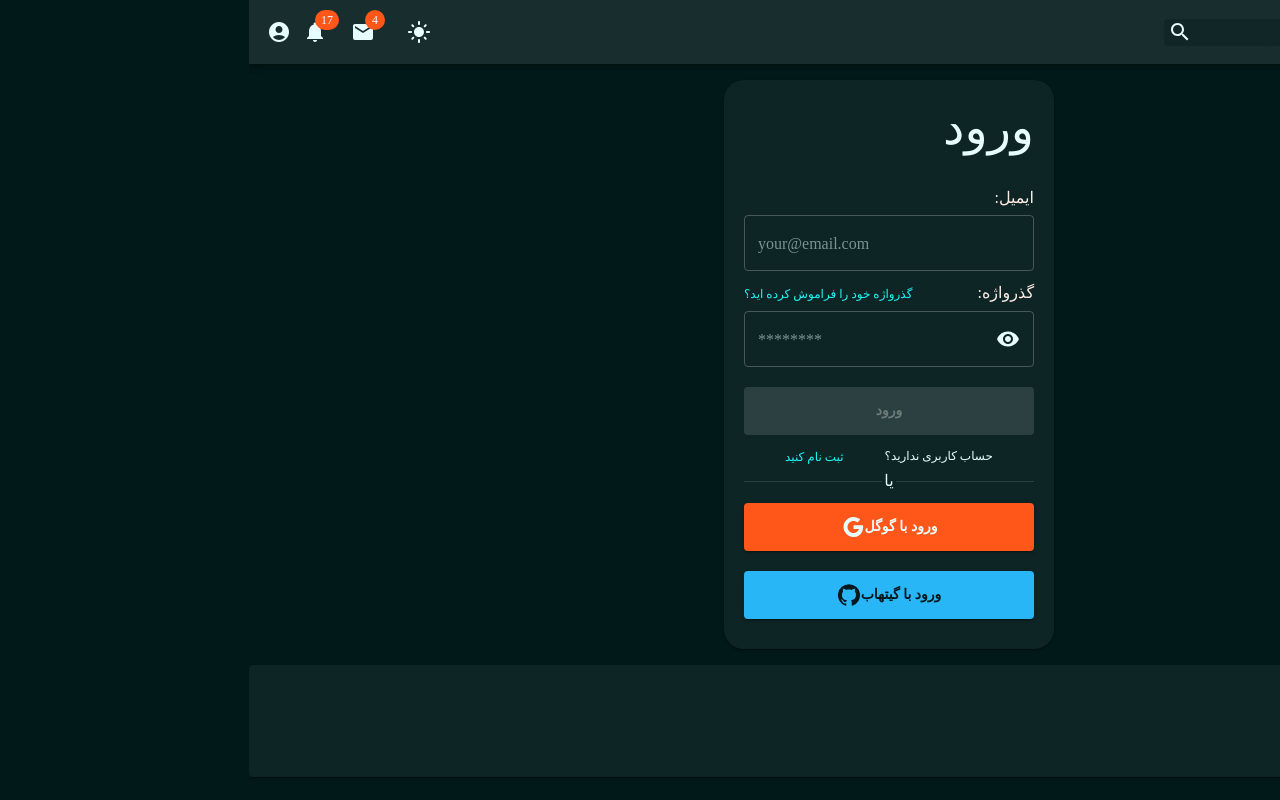
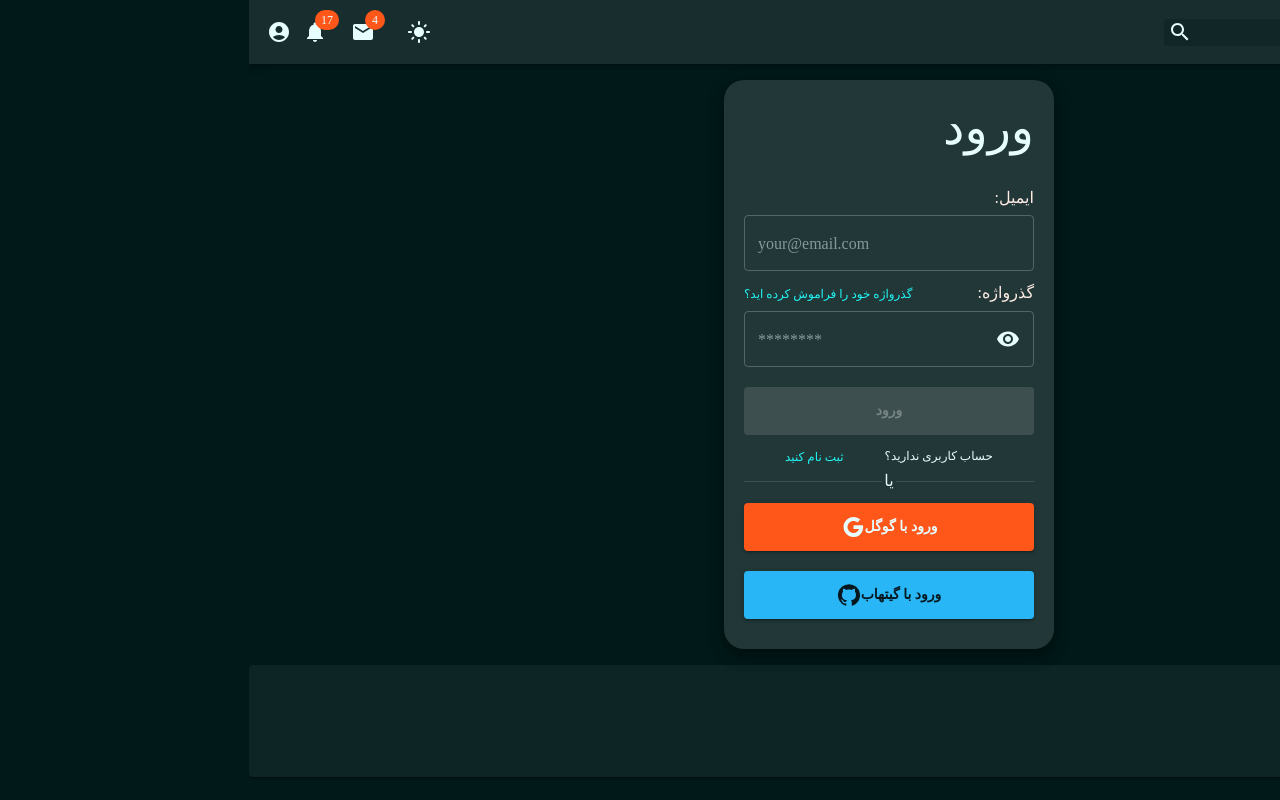
Before and after one commit to persianccbook/frontend, a Next.js app: page /auth/login in a window 1280 px wide. Built offline with nearby package versions, Linux system fonts and the light colour scheme.

Commit message:
change elevation

```diff
--- a/app/auth/layout.tsx
+++ b/app/auth/layout.tsx
@@ -13,7 +13,7 @@ const AuthLayout = ({children}:Props) => {
       alignContent="center"
       marginBottom={3}
     >
-      <Paper sx={{ m: 5, p: 10, minWidth: 300, borderRadius: 5 }}>
+      <Paper elevation={10} sx={{ m: 5, p: 10, minWidth: 300, borderRadius: 5 }}>
         {children}
       </Paper>
     </Box>
```
